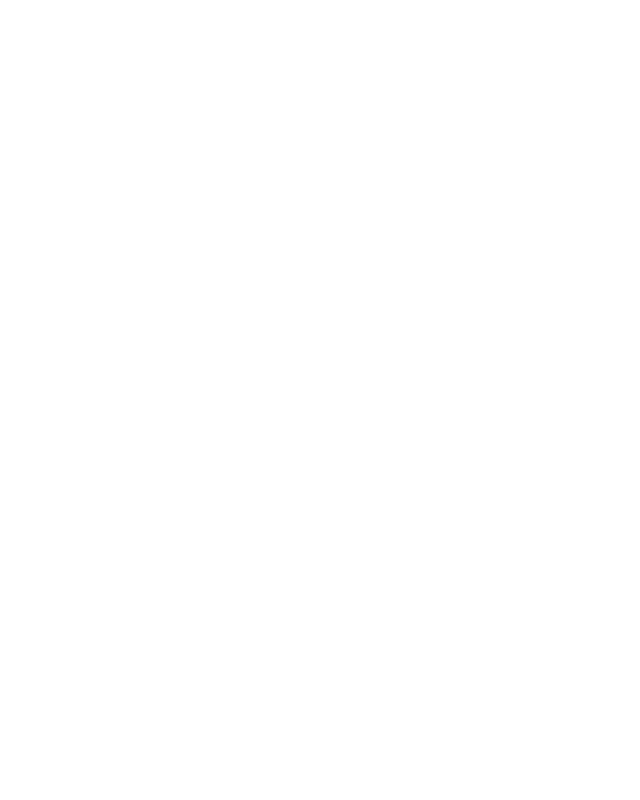
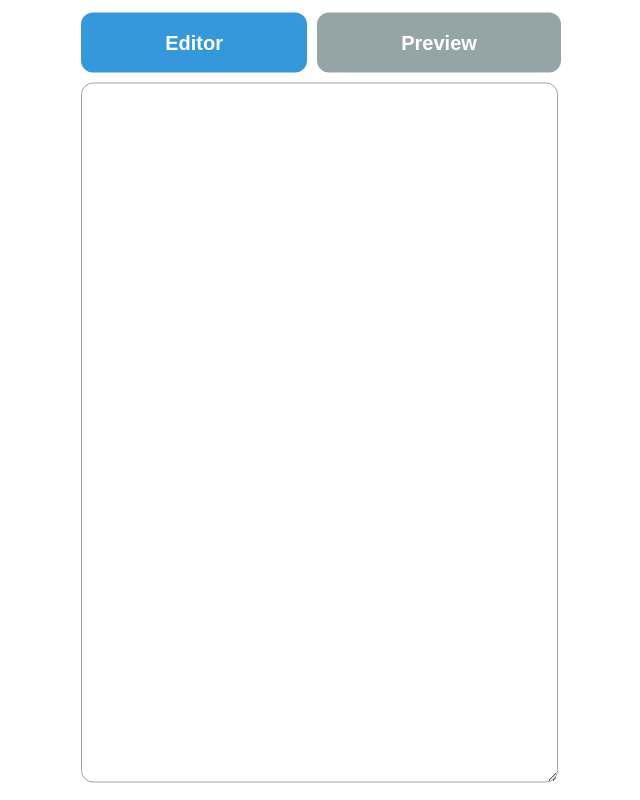
Before and after one commit to mahrokhnz/react-js, a React (Create React App) app: page /react-js/markdown-editor in a window 1280 px wide. Before the commit this address had no page. Shown: the whole page, without its empty margins (319-959 px from the left). Built offline with nearby package versions, Linux system fonts and the light colour scheme.

Commit message:
feat: add new project

```diff
--- a/src/index.js
+++ b/src/index.js
@@ -1,9 +1,10 @@
 import React from "react";
 import ReactDOM from "react-dom/client";
 import { BrowserRouter, Routes, Route } from "react-router-dom";
-import Laptop from "./projects/laptop/index";
 import Layout from "./App";
 import "./index.css";
+import Laptop from "./projects/laptop/index";
+import MarkdownEditor from "./projects/markdown_editor";
 
 export default function App() {
   return (
@@ -12,6 +13,7 @@
       <Routes>
         <Route path="/react-js" element={<Layout />} />
         <Route path="/react-js/my-laptop" element={<Laptop />} />
+        <Route path="/react-js/markdown-editor" element={<MarkdownEditor />} />
       </Routes>
     </BrowserRouter>
   );
--- a/src/projects/laptop/index.js
+++ b/src/projects/laptop/index.js
@@ -125,8 +125,6 @@
     setOnUpper(upperCase ? JSON.parse(upperCase) : false);
     setScreenValue(value ? value : "");
   }, []);
-
-  console.log(onUpper);
 
   return (
     <main className="laptop" onKeyDown={keyDownHandler} onKeyUp={keyUpHandler}>
--- /dev/null
+++ b/src/projects/markdown_editor/components/editor/index.css
@@ -0,0 +1,7 @@
+.editor {
+    height: 700px;
+    padding: 10px;
+    border: 1px #95a5a6 solid;
+    border-radius: 12px;
+    direction: ltr;
+}
--- /dev/null
+++ b/src/projects/markdown_editor/components/editor/index.js
@@ -0,0 +1,15 @@
+import "./index.css";
+
+function Editor ({text, setText}) {
+    function typingHandler(e, value) {
+        setText(value)
+
+        localStorage.setItem('markdown-editor', value)
+    }
+
+    return (
+        <textarea className='editor' name="editor" id="editor" cols="55" rows="10" value={text} onChange={(e) => typingHandler(e, e.target.value)}></textarea>
+    )
+}
+
+export default Editor;
--- /dev/null
+++ b/src/projects/markdown_editor/components/preview/index.css
@@ -0,0 +1,8 @@
+.preview {
+    height: 700px;
+    padding: 10px;
+    border: 1px #95a5a6 solid;
+    border-radius: 12px;
+    white-space: pre-wrap;
+    overflow: scroll;
+}
--- /dev/null
+++ b/src/projects/markdown_editor/components/preview/index.js
@@ -0,0 +1,20 @@
+import "./index.css";
+import {useMemo} from "react";
+
+function Preview({value}) {
+    const previewText = useMemo(() => {
+        let cleanedNode;
+
+        cleanedNode = value.replace(/^(\n\n)(\n$)/g, '<p>')
+
+        return cleanedNode
+    }, [value])
+
+    return (
+        <div className='preview' dangerouslySetInnerHTML={{__html: previewText}}>
+
+        </div>
+    )
+}
+
+export default Preview;
--- /dev/null
+++ b/src/projects/markdown_editor/index.css
@@ -0,0 +1,39 @@
+.markdownWrapper {
+    position: absolute;
+    top: 50%;
+    left: 50%;
+    transform: translate(-50%, -50%);
+    width: 500px;
+    padding: 10px;
+    direction: ltr;
+
+    .buttonsWrapper {
+        display: flex;
+        gap: 10px;
+        padding-bottom: 10px;
+
+        .stateButton {
+            height: 60px;
+            flex-grow: 1;
+            border: none;
+            outline: none;
+            background-color: #95a5a6;
+            color: #fff;
+            font-size: 20px;
+            font-weight: 700;
+            border-radius: 12px;
+            cursor: pointer;
+        }
+
+        .active {
+            background-color: #3498db;
+        }
+    }
+
+    .content {
+        height: 700px;
+        padding: 10px;
+        border: 1px #95a5a6 solid;
+        border-radius: 12px;
+    }
+}
--- /dev/null
+++ b/src/projects/markdown_editor/index.js
@@ -0,0 +1,32 @@
+import "./index.css";
+import {useRef, useState} from "react";
+import Editor from "./components/editor";
+import Preview from "./components/preview";
+
+function MarkdownEditor() {
+    const initialValue = localStorage.getItem('markdown-editor')
+    const [state, setState] = useState('editor')
+    const [editorValue , setEditorValue] = useState(initialValue || '')
+
+    function clickStateButtonHandler (data) {
+        setState(data.toLowerCase())
+    }
+
+    return (
+        <main className='markdownWrapper'>
+            <header className='buttonsWrapper'>
+                <button className={`${state === 'editor' ? 'active' : ''} stateButton`} onClick={(e) => clickStateButtonHandler(e.target.textContent)}>Editor</button>
+                <button className={`${state === 'preview' ? 'active' : ''} stateButton`} onClick={(e) => clickStateButtonHandler(e.target.textContent)}>Preview</button>
+            </header>
+            {state === 'editor' ? (
+                <Editor text={editorValue} setText={setEditorValue} />
+            ) : (
+                <Preview value={editorValue}/>
+            )}
+        </main>
+    )
+}
+
+export default MarkdownEditor;
+
+//TODO: local storage
```
